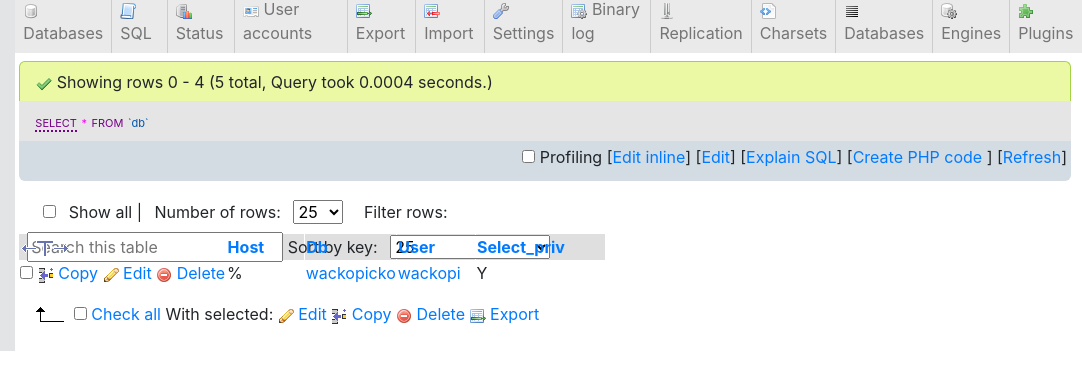
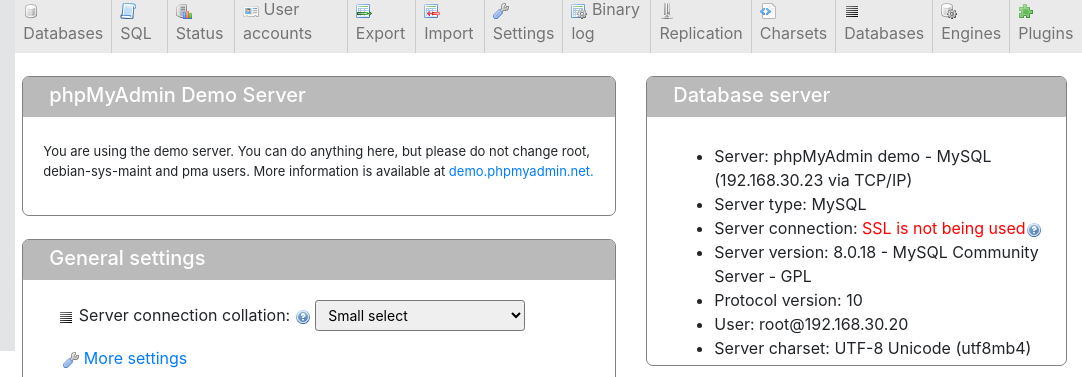
Before and after one commit to armen-mkrtchyan/phpmyadmin, a plain HTML site: page index.html in a window 1280 px wide. Shown: the part 35-412 px from the top of the page, 198-1280 px from the left. Drawn offline with nearby package versions, Linux system fonts and the light colour scheme.

Commit message:
change apeend

```diff
--- a/index.html
+++ b/index.html
@@ -88,7 +88,7 @@
             <div class="row mr-auto" id="big_div_one">
 
             </div>
-            <div class="row mr-auto" id="new_db" style="display: none">
+            <div class="row mr-auto" id="new_db">
 
 
                 <div class="col-md-7">
@@ -198,114 +198,114 @@
 
             </div>
             <div class="row mr-auto" id="db">
-                <div class="col-md-12">
-                    <div class="bottom_Show ml-1 mt-2">
-                        <div class="show_content ml-3 mt-2">
-                            <img src="img/check.png" alt="">
-                            <span>Showing rows 0 - 4 (5 total, Query took 0.0004 seconds.)</span>
-                        </div>
-                    </div>
-                    <div class="query_select_bord ml-1">
-                        <div class="select">
-                            <div class="sql-highlight ml-3 pt-2">
-                                <a href="#">SELECT</a>
-                                <span class="cm-operator">*</span>
-                                <span class="cm-keyword">FROM</span>
-                                <span class="cm-variable">`db`</span>
-                            </div>
-                        </div>
-                    </div>
-                    <div class="tools ml-1">
-                        <div class="tools_rigth_form mt-1 mr-1">
-                            <input type="checkbox" class="check">
-                            <label>Profiling</label>
-                            [<a href="#">Edit inline</a>]
-                            [<a href="#">Edit</a>]
-                            [<a href="#">Explain SQL</a>]
-                            [<a href="#">Create PHP code </a>]
-                            [<a href="#">Refresh</a>]
-                        </div>
+<!--                <div class="col-md-12">-->
+<!--                    <div class="bottom_Show ml-1 mt-2">-->
+<!--                        <div class="show_content ml-3 mt-2">-->
+<!--                            <img src="img/check.png" alt="">-->
+<!--                            <span>Showing rows 0 - 4 (5 total, Query took 0.0004 seconds.)</span>-->
+<!--                        </div>-->
+<!--                    </div>-->
+<!--                    <div class="query_select_bord ml-1">-->
+<!--                        <div class="select">-->
+<!--                            <div class="sql-highlight ml-3 pt-2">-->
+<!--                                <a href="#">SELECT</a>-->
+<!--                                <span class="cm-operator">*</span>-->
+<!--                                <span class="cm-keyword">FROM</span>-->
+<!--                                <span class="cm-variable">`db`</span>-->
+<!--                            </div>-->
+<!--                        </div>-->
+<!--                    </div>-->
+<!--                    <div class="tools ml-1">-->
+<!--                        <div class="tools_rigth_form mt-1 mr-1">-->
+<!--                            <input type="checkbox" class="check">-->
+<!--                            <label>Profiling</label>-->
+<!--                            [<a href="#">Edit inline</a>]-->
+<!--                            [<a href="#">Edit</a>]-->
+<!--                            [<a href="#">Explain SQL</a>]-->
+<!--                            [<a href="#">Create PHP code </a>]-->
+<!--                            [<a href="#">Refresh</a>]-->
+<!--                        </div>-->
 
-                    </div>
-                    <div class="navigation_table ml-1 mt-2">
-                        <div class="bord">
-                            <input type="checkbox" class="check2 ml-4 mt-3">
-                            <label class="ml-2">Show all</label>
-                            |
-                            <span class="ml-2">Number of rows:</span>
-                            <select class="form_width ml-2">
-                                <option>25</option>
-                                <option>50</option>
-                                <option>100</option>
-                                <option>250</option>
-                                <option>500</option>
-                            </select>
-                            <span class="ml-3">Filter rows:</span>
-                            <input type="text" class="form ml-2" placeholder="Search this table">
-                            <span>Sort by key:</span>
-                            <select class="form_width_two ml-2">
-                                <option>25</option>
-                                <option>50</option>
-                                <option>100</option>
-                                <option>250</option>
-                                <option>500</option>
-                            </select>
-                        </div>
+<!--                    </div>-->
+<!--                    <div class="navigation_table ml-1 mt-2">-->
+<!--                        <div class="bord">-->
+<!--                            <input type="checkbox" class="check2 ml-4 mt-3">-->
+<!--                            <label class="ml-2">Show all</label>-->
+<!--                            |-->
+<!--                            <span class="ml-2">Number of rows:</span>-->
+<!--                            <select class="form_width ml-2">-->
+<!--                                <option>25</option>-->
+<!--                                <option>50</option>-->
+<!--                                <option>100</option>-->
+<!--                                <option>250</option>-->
+<!--                                <option>500</option>-->
+<!--                            </select>-->
+<!--                            <span class="ml-3">Filter rows:</span>-->
+<!--                            <input type="text" class="form ml-2" placeholder="Search this table">-->
+<!--                            <span>Sort by key:</span>-->
+<!--                            <select class="form_width_two ml-2">-->
+<!--                                <option>25</option>-->
+<!--                                <option>50</option>-->
+<!--                                <option>100</option>-->
+<!--                                <option>250</option>-->
+<!--                                <option>500</option>-->
+<!--                            </select>-->
+<!--                        </div>-->
 
-                    </div>
-                    <div class="responsivetable pl-1">
-                        <table>
-                            <tr>
-                                <th class="pad_rigth">
-                                    <a href="#"> <img src="img/2t.png" alt=""></a>
-                                </th>
-                                <th class="pad_rigth">
-                                    <a href="#">Host</a>
-                                </th>
-                                <th class="pad_rigth">
-                                    <a href="#">Db</a>
-                                </th>
-                                <th class="pad_rigth">
-                                    <a href="#">User</a>
-                                </th>
-                                <th class="pad_rigth">
-                                    <a href="#">Select_priv</a>
-                                </th>
-                            </tr>
-                            <tr>
-                                <td>
-                                    <input type="checkbox" class="">
-                                    <a href="#"><img src="img/b_insrow.png" alt=""> Copy</a>
-                                    <a href="#"><img src="img/paint.png" alt=""> Edit</a>
-                                    <a href="#"><img src="img/b_drop.png" alt=""> Delete</a>
-                                </td>
-                                <td>
-                                       %
-                                </td>
-                                <td>
-                                    <a href="#">wackopicko</a>
-                                </td>
-                                <td>
-                                    <a href="#">wackopi</a>
-                                </td>
-                                <td>
-                                    Y
-                                </td>
-                            </tr>
-                        </table>
+<!--                    </div>-->
+<!--                    <div class="responsivetable pl-1">-->
+<!--                        <table>-->
+<!--                            <tr>-->
+<!--                                <th class="pad_rigth">-->
+<!--                                    <a href="#"> <img src="img/2t.png" alt=""></a>-->
+<!--                                </th>-->
+<!--                                <th class="pad_rigth">-->
+<!--                                    <a href="#">Host</a>-->
+<!--                                </th>-->
+<!--                                <th class="pad_rigth">-->
+<!--                                    <a href="#">Db</a>-->
+<!--                                </th>-->
+<!--                                <th class="pad_rigth">-->
+<!--                                    <a href="#">User</a>-->
+<!--                                </th>-->
+<!--                                <th class="pad_rigth">-->
+<!--                                    <a href="#">Select_priv</a>-->
+<!--                                </th>-->
+<!--                            </tr>-->
+<!--                            <tr>-->
+<!--                                <td>-->
+<!--                                    <input type="checkbox" class="">-->
+<!--                                    <a href="#"><img src="img/b_insrow.png" alt=""> Copy</a>-->
+<!--                                    <a href="#"><img src="img/paint.png" alt=""> Edit</a>-->
+<!--                                    <a href="#"><img src="img/b_drop.png" alt=""> Delete</a>-->
+<!--                                </td>-->
+<!--                                <td>-->
+<!--                                       %-->
+<!--                                </td>-->
+<!--                                <td>-->
+<!--                                    <a href="#">wackopicko</a>-->
+<!--                                </td>-->
+<!--                                <td>-->
+<!--                                    <a href="#">wackopi</a>-->
+<!--                                </td>-->
+<!--                                <td>-->
+<!--                                    Y-->
+<!--                                </td>-->
+<!--                            </tr>-->
+<!--                        </table>-->
 
-                    </div>
-                    <div class="print_ignore mt-3 ml-3">
-                        <img src="img/slak.png" alt="">
-                        <input type="checkbox" class="">
-                        <a href="#">Check all</a>
-                        <span>With selected: </span>
-                        <a href="#"><img src="img/paint.png" alt=""> Edit</a>
-                        <a href="#"><img src="img/b_insrow.png" alt=""> Copy</a>
-                        <a href="#"><img src="img/b_drop.png" alt=""> Delete</a>
-                        <a href="#"><img src="img/exp.png" alt=""> Export</a>
-                    </div>
-                </div>
+<!--                    </div>-->
+<!--                    <div class="print_ignore mt-3 ml-3">-->
+<!--                        <img src="img/slak.png" alt="">-->
+<!--                        <input type="checkbox" class="">-->
+<!--                        <a href="#">Check all</a>-->
+<!--                        <span>With selected: </span>-->
+<!--                        <a href="#"><img src="img/paint.png" alt=""> Edit</a>-->
+<!--                        <a href="#"><img src="img/b_insrow.png" alt=""> Copy</a>-->
+<!--                        <a href="#"><img src="img/b_drop.png" alt=""> Delete</a>-->
+<!--                        <a href="#"><img src="img/exp.png" alt=""> Export</a>-->
+<!--                    </div>-->
+<!--                </div>-->
             </div>
         </div>
 
```
Also changed, not shown: js/script.js (+4 -4 lines).
